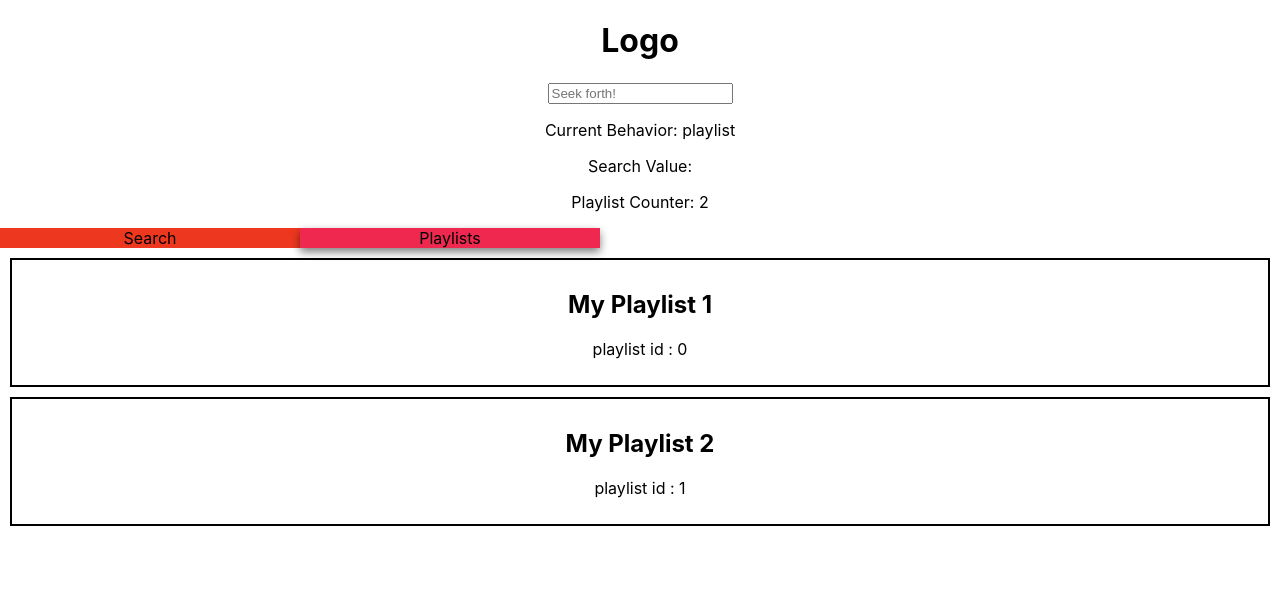
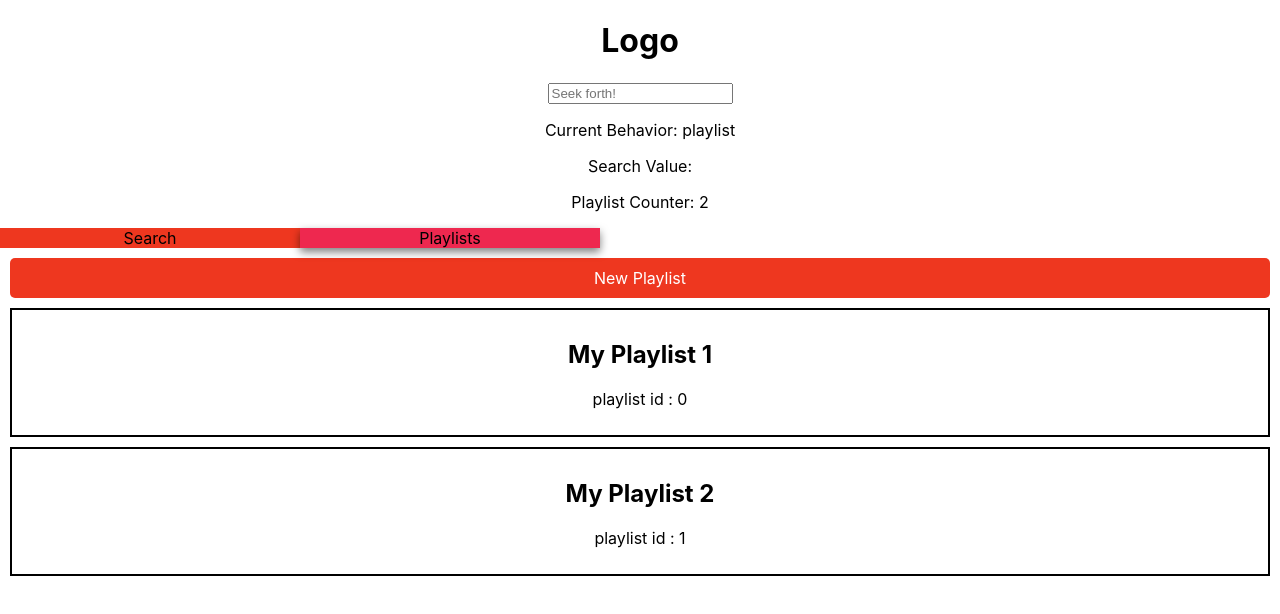
Before and after one commit to CalamityKid/jammin, a React (Create React App) app: page / in a window 1280 px wide. Both pictures are taken after a click on the element "Playlists". Shown: the top 614 px of the page. Built offline with nearby package versions, Linux system fonts and the light colour scheme.

Commit message:
Add AddPlaylist component

```diff
--- a/src/App.js
+++ b/src/App.js
@@ -5,6 +5,8 @@ import LeftWindowContainer from './containers/LeftWindow/LeftWindowContainer';
 import Playlist from './Data/Playlist'; // Importing playlist data
 import Cache from './Data/Cache';
 import SearchCache from './Data/APIComputer'; // Importing search cache data
+
+const PlaylistCache = new Cache(); // Create a cache for the playlist
 
 function App() {
   // State to manage user behavior within the app
@@ -32,7 +34,7 @@ function App() {
     if (isInitialized.current) return; // Prevent running the logic twice
     isInitialized.current = true;
 
-  const PlaylistCache = new Cache(); // Create a cache for the playlist
+  //const PlaylistCache = new Cache(); // Create a cache for the playlist
 
   // Create and populate the first playlist
   const pl1 = addPlaylist("My Playlist 1", PlaylistCache, 0);
@@ -54,7 +56,9 @@ function App() {
       <p>Current Behavior: {userBehavior}</p>
       <p>Search Value: {searchValue}</p>
       <p>Playlist Counter: {playlistCounter}</p>
-      <LeftWindowContainer allPlaylists={allPlaylists} addPlaylist={addPlaylist} userBehavior={userBehavior} setUserBehavior={setUserBehavior}/>
+      <LeftWindowContainer allPlaylists={allPlaylists}
+      PlaylistCache= {PlaylistCache} addPlaylist={addPlaylist}
+      userBehavior={userBehavior} setUserBehavior={setUserBehavior}/>
 
 
     </div>
--- /dev/null
+++ b/src/components/LeftWindow/NewPlaylist/NewPlaylist.js
@@ -0,0 +1,75 @@
+import React, { useState } from 'react';
+import PropTypes from 'prop-types';
+
+function NewPlaylist({ addPlaylist, playlistCache }) {
+    const [isInputVisible, setIsInputVisible] = useState(false); // Toggle input visibility
+    const [playlistName, setPlaylistName] = useState(""); // Track input value
+
+    const handleCreatePlaylist = () => {
+        if (playlistName.trim() === "") return; // Do nothing if input is empty
+        addPlaylist(playlistName, playlistCache); // Create a new playlist
+        setPlaylistName(""); // Clear the input field
+        setIsInputVisible(false); // Hide the input field
+    };
+
+    const toggleInputVisibility = () => {
+        setIsInputVisible((prev) => !prev); // Toggle visibility
+        setPlaylistName(""); // Clear the input field when toggling
+    };
+
+    return (
+        <div style={{ margin: "10px" }}>
+            <div
+                style={{
+                    padding: "10px",
+                    backgroundColor: "#EE371F",
+                    color: "white",
+                    cursor: "pointer",
+                    textAlign: "center",
+                    borderRadius: "5px",
+                }}
+                onClick={toggleInputVisibility} // Toggle input visibility on click
+            >
+                New Playlist
+            </div>
+            {isInputVisible && (
+                // Display input and button when input is visible
+                <div style={{ display: "flex", alignItems: "center", gap: "10px", marginTop: "10px" }}>
+                    <input
+                        type="text"
+                        value={playlistName}
+                        onChange={(e) => setPlaylistName(e.target.value)} // Update input value
+                        placeholder="New playlist name"
+                        style={{
+                            padding: "5px",
+                            border: "1px solid #ccc",
+                            borderRadius: "5px",
+                            flex: "1",
+                        }}
+                    />
+                    <button
+                        onClick={handleCreatePlaylist}
+                        style={{
+                            padding: "5px 10px",
+                            backgroundColor: "#28a745",
+                            color: "white",
+                            border: "none",
+                            borderRadius: "5px",
+                            cursor: playlistName.trim() ? "pointer" : "not-allowed",
+                            opacity: playlistName.trim() ? "1" : "0.6",
+                        }}
+                    >
+                        Create
+                    </button>
+                </div>
+            )}
+        </div>
+    );
+}
+
+NewPlaylist.propTypes = {
+    addPlaylist: PropTypes.func.isRequired, // Function to add a new playlist
+    playlistCache: PropTypes.object.isRequired, // Cache object for the playlist
+};
+
+export default NewPlaylist;
--- a/src/containers/LeftWindow/LeftWindowContainer.js
+++ b/src/containers/LeftWindow/LeftWindowContainer.js
@@ -1,15 +1,20 @@
 import React from 'react';
 import LeftToggle from '../../components/LeftWindow/LeftToggle/LeftToggle';
 import PlaylistDeck from '../../components/LeftWindow/PlaylistCard/PlaylistDeck';
-function LeftWindowContainer({userBehavior, setUserBehavior, allPlaylists}) {
+import NewPlaylist from '../../components/LeftWindow/NewPlaylist/NewPlaylist';
+function LeftWindowContainer({userBehavior, setUserBehavior, allPlaylists, addPlaylist, playlistCache}) {
     // Displays the left window of the app
     // Left toggle sets and responds to userBehavior state
     // will display search or playlist components on that state.
 
+    const playlistDisplay = [
+    <NewPlaylist addPlaylist={addPlaylist} playlistCache={playlistCache} />,
+        <PlaylistDeck allPlaylists={allPlaylists} />]
+
     return(
         <>
         <LeftToggle userBehavior={userBehavior} setUserBehavior={setUserBehavior} />
-        {userBehavior === "playlist" || userBehavior === "info" ? <PlaylistDeck allPlaylists={allPlaylists} /> : null}
+        {userBehavior === "playlist" || userBehavior === "info" ? playlistDisplay : null}
         </>
 
     );
```
